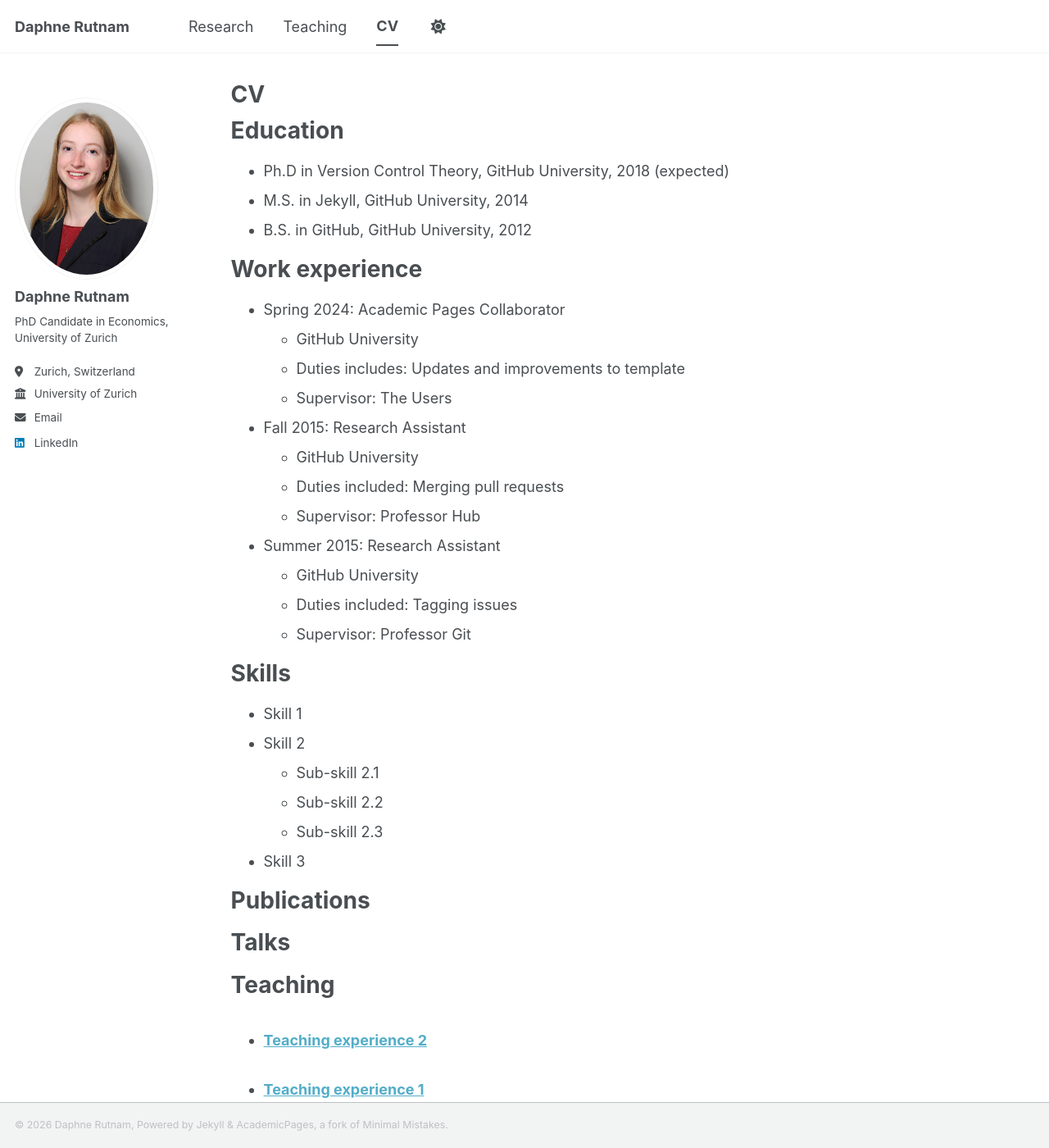
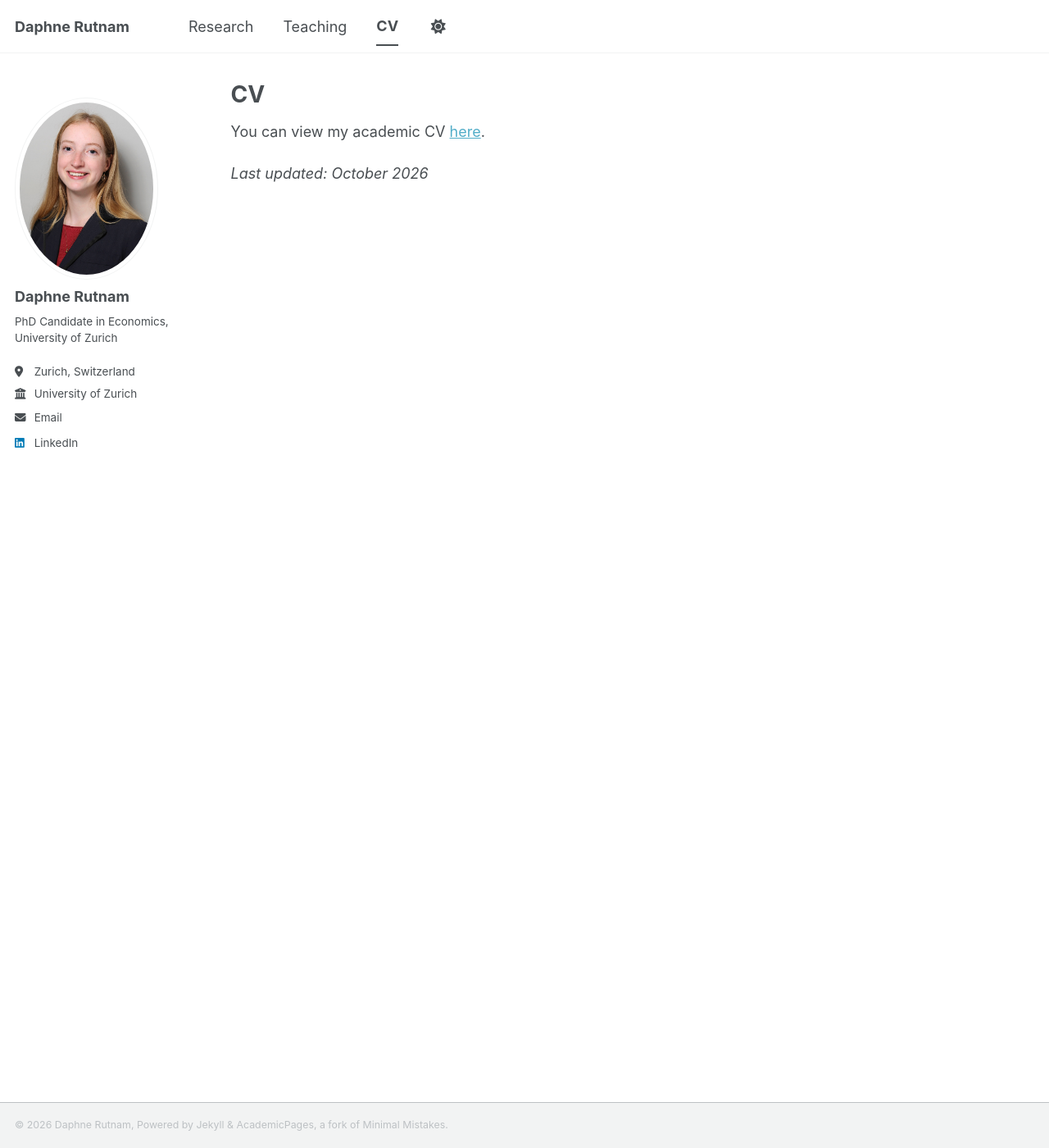
Before and after one commit to daphnerutnam/daphnerutnam.github.io, a Jekyll site: the page built from _pages/cv.md, in a window 1280 px wide and 1400 px high. Shown: the whole window at 82% size. Built offline with Jekyll 4.4.1, drawn with Linux system fonts in a browser that asks for light colours; a style sheet for code colours, icons or effects is not loaded; some of the changed text lies outside the part shown.

Commit message:
Update CV page to link to PDF version
Removed detailed CV content and added a link to the academic CV PDF.

```diff
--- a/_pages/cv.md
+++ b/_pages/cv.md
@@ -3,62 +3,8 @@ layout: archive
 title: "CV"
 permalink: /cv/
 author_profile: true
-redirect_from:
-  - /resume
 ---
 
-{% include base_path %}
+You can view my academic CV [here](/files/Rutnam_CV.pdf){:target="_blank" rel="noopener"}.
 
-Education
-======
-* Ph.D in Version Control Theory, GitHub University, 2018 (expected)
-* M.S. in Jekyll, GitHub University, 2014
-* B.S. in GitHub, GitHub University, 2012
-
-Work experience
-======
-* Spring 2024: Academic Pages Collaborator
-  * GitHub University
-  * Duties includes: Updates and improvements to template
-  * Supervisor: The Users
-
-* Fall 2015: Research Assistant
-  * GitHub University
-  * Duties included: Merging pull requests
-  * Supervisor: Professor Hub
-
-* Summer 2015: Research Assistant
-  * GitHub University
-  * Duties included: Tagging issues
-  * Supervisor: Professor Git
-
-Skills
-======
-* Skill 1
-* Skill 2
-  * Sub-skill 2.1
-  * Sub-skill 2.2
-  * Sub-skill 2.3
-* Skill 3
-
-Publications
-======
-  <ul>{% for post in site.publications reversed %}
-    {% include archive-single-cv.html %}
-  {% endfor %}</ul>
-
-Talks
-======
-  <ul>{% for post in site.talks reversed %}
-    {% include archive-single-talk-cv.html  %}
-  {% endfor %}</ul>
-
-Teaching
-======
-  <ul>{% for post in site.teaching reversed %}
-    {% include archive-single-cv.html %}
-  {% endfor %}</ul>
-
-Service and leadership
-======
-* Currently signed in to 43 different slack teams
+*Last updated: October 2026*
```
